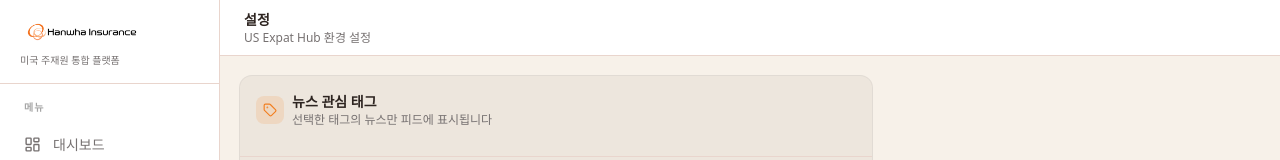
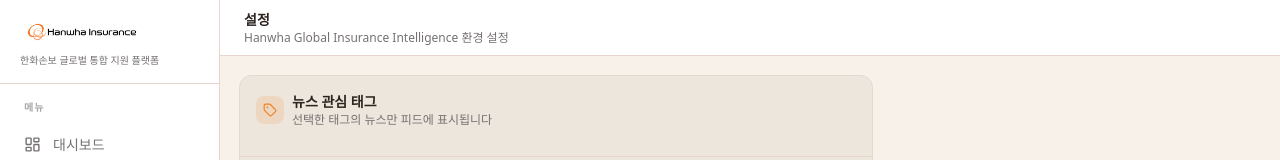
Before and after one commit to kgw1082-sys/vibe-coding, a Next.js app: page /settings in a window 1280 px wide. Shown: the top 160 px of the page. Built offline with nearby package versions, Linux system fonts and the light colour scheme; no server answers; a web font is replaced by a local one.

Commit message:
refactor: rebrand to Hanwha Global Insurance Intelligence / 한화손보 글로벌 통합 지원 플랫폼

```diff
--- a/package.json
+++ b/package.json
@@ -1,5 +1,5 @@
 {
-  "name": "us-expat-hub",
+  "name": "hanwha-global-insurance",
   "version": "0.1.0",
   "private": true,
   "scripts": {
--- a/src/app/email/page.tsx
+++ b/src/app/email/page.tsx
@@ -23,7 +23,7 @@ interface HistoryItem {
   createdAt: string
 }
 
-const HISTORY_KEY = 'us-expat-hub:email-history'
+const HISTORY_KEY = 'hanwha-global:email-history'
 const MAX_HISTORY = 5
 
 function loadHistory(): HistoryItem[] {
--- a/src/app/layout.tsx
+++ b/src/app/layout.tsx
@@ -5,11 +5,11 @@ import { AuthProvider } from '@/components/providers/AuthProvider'
 import LayoutShell from '@/components/providers/LayoutShell'
 
 export const metadata: Metadata = {
-  title: 'US Expat Hub',
-  description: 'Insurance Intelligence for US Expatriates',
+  title: 'Hanwha Global Insurance Intelligence',
+  description: '한화손보 글로벌 통합 지원 플랫폼',
   openGraph: {
-    title: 'US Expat Hub',
-    description: 'Insurance Intelligence for US Expatriates',
+    title: 'Hanwha Global Insurance Intelligence',
+    description: '한화손보 글로벌 통합 지원 플랫폼',
     images: [{ url: '/images/hanwha-insurance-logo.jpg' }],
   },
 }
--- a/src/app/page.tsx
+++ b/src/app/page.tsx
@@ -67,7 +67,7 @@ export default function DashboardPage() {
 
   return (
     <>
-      <Topbar title="대시보드" description="US Expat Insurance Intelligence" />
+      <Topbar title="대시보드" description="한화손보 글로벌 통합 지원 플랫폼" />
 
       <div className="flex-1 overflow-y-auto p-5 space-y-6 max-w-3xl">
 
--- a/src/app/settings/page.tsx
+++ b/src/app/settings/page.tsx
@@ -73,7 +73,7 @@ export default function SettingsPage() {
 
   return (
     <>
-      <Topbar title="설정" description="US Expat Hub 환경 설정" />
+      <Topbar title="설정" description="Hanwha Global Insurance Intelligence 환경 설정" />
 
       <div className="flex-1 overflow-y-auto p-5 space-y-4 max-w-2xl">
 
--- a/src/components/layout/Sidebar.tsx
+++ b/src/components/layout/Sidebar.tsx
@@ -35,7 +35,7 @@ export default function Sidebar() {
           className="h-8 w-auto object-contain"
           priority
         />
-        <p className="text-[10px] text-text-secondary mt-1.5 leading-tight">미국 주재원 통합 플랫폼</p>
+        <p className="text-[10px] text-text-secondary mt-1.5 leading-tight">한화손보 글로벌 통합 지원 플랫폼</p>
       </div>
 
       {/* 네비게이션 */}
--- a/src/lib/newsapi.ts
+++ b/src/lib/newsapi.ts
@@ -45,7 +45,7 @@ function parseDate(dateStr: string): number {
 async function fetchSingleRss(source: { url: string; source: string }): Promise<NewsArticle[]> {
   try {
     const res = await fetch(source.url, {
-      headers: { 'User-Agent': 'Mozilla/5.0 (compatible; USExpatHub/1.0)' },
+      headers: { 'User-Agent': 'Mozilla/5.0 (compatible; HanwhaGlobal/1.0)' },
       signal: AbortSignal.timeout(6000),
       cache: 'no-store',
     })
--- a/src/lib/schedule.ts
+++ b/src/lib/schedule.ts
@@ -1,4 +1,4 @@
-const STORAGE_KEY = 'us-expat-hub:schedule'
+const STORAGE_KEY = 'hanwha-global:schedule'
 
 export interface ScheduleEvent {
   id: string
--- a/src/lib/user-settings.ts
+++ b/src/lib/user-settings.ts
@@ -1,5 +1,5 @@
 // src/lib/user-settings.ts
-const STORAGE_KEY = 'us-expat-hub:settings'
+const STORAGE_KEY = 'hanwha-global:settings'
 
 export interface KeywordEntry {
   keyword: string
```
